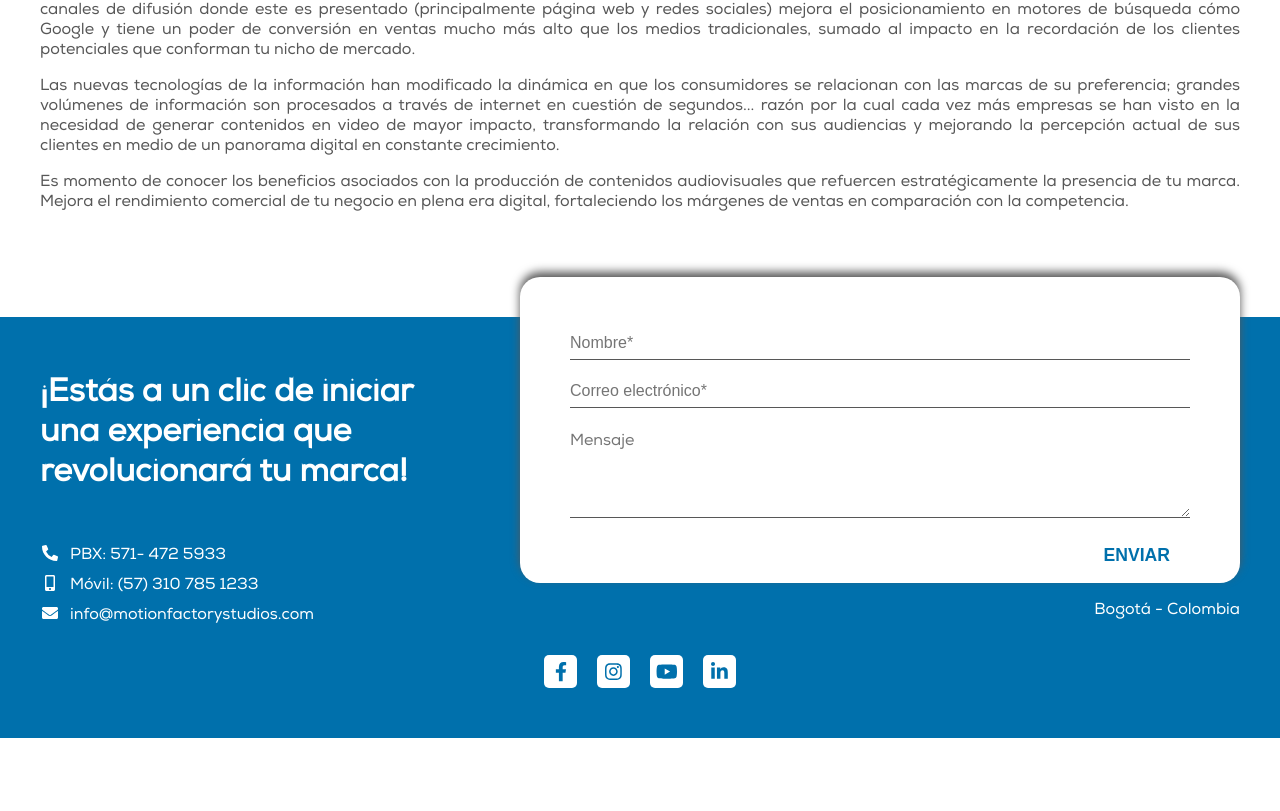
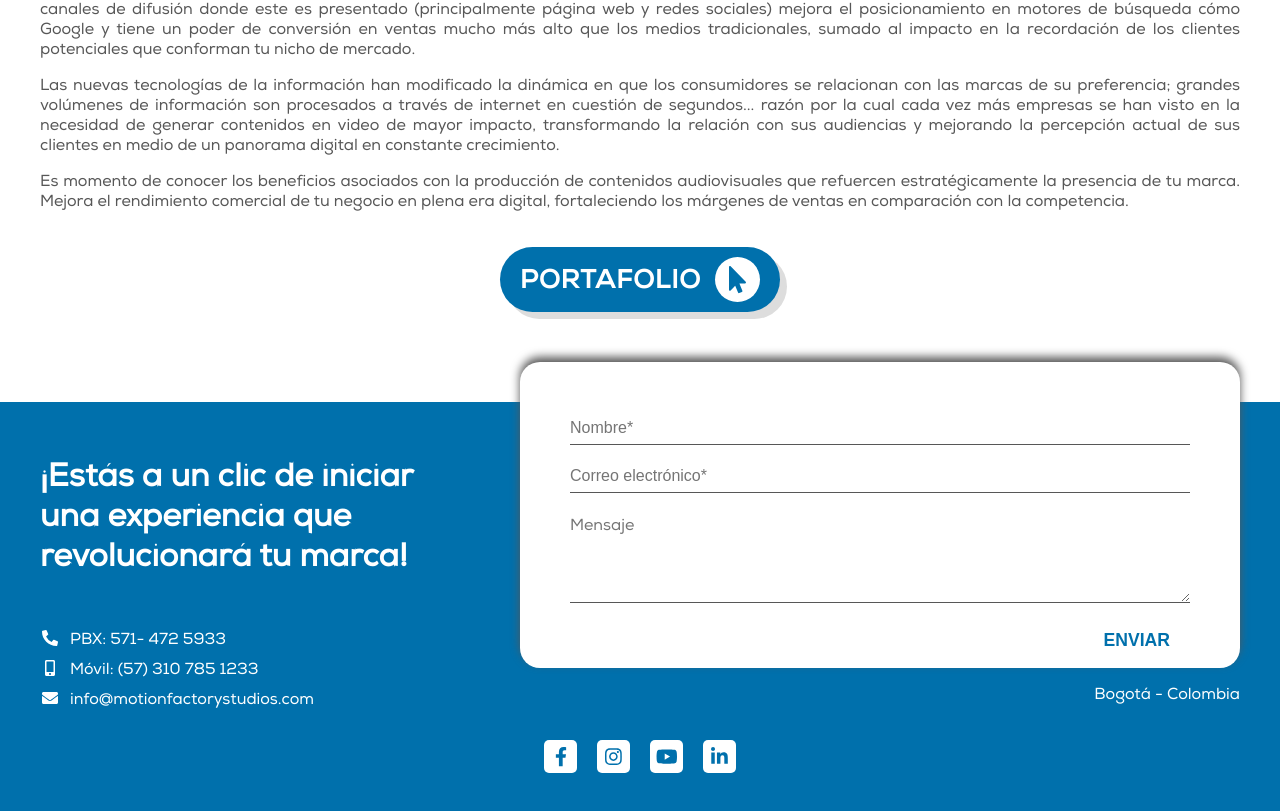
Before and after one commit to helbertoro/mfs, a React (Create React App) app: page /servicios/produccion-de-video in a window 1280 px wide. Shown: the part 764-1575 px from the top of the page. Before the commit the page ends 1502 px from the top, so only its background shows below. Built offline with nearby package versions, Linux system fonts and the light colour scheme.

Commit message:
Component portafolio button

```diff
--- /dev/null
+++ b/src/components/BtnPortafolio/BtnPortafolio.jsx
@@ -0,0 +1,30 @@
+import React from 'react';
+import PropTypes from 'prop-types';
+import { FontAwesomeIcon } from '@fortawesome/react-fontawesome'
+import { faMousePointer } from '@fortawesome/free-solid-svg-icons'
+import './BtnPortafolio.sass';
+
+export const BtnPortafolio = (props) => {
+  return (
+    <a
+      className="BtnPortafolio"
+      style={{backgroundColor: props.color}}
+      href="?"
+      target="_blank"
+    >
+      PORTAFOLIO
+      <div className="BtnPortafolio-icon">
+        <FontAwesomeIcon style={{color: props.color}} icon={faMousePointer}/>
+      </div>
+    </a>
+  );
+};
+
+BtnPortafolio.propTypes = {
+  color: PropTypes.string,
+  url: PropTypes.string,
+};
+
+BtnPortafolio.defaultProps = {
+  color: '#0070ac'
+};
--- /dev/null
+++ b/src/components/BtnPortafolio/BtnPortafolio.sass
@@ -0,0 +1,28 @@
+@import "../../variables.sass"
+
+.BtnPortafolio
+  display: flex
+  justify-content: space-between
+  align-items: center
+  width: 240px
+  margin: 20px auto 0 auto
+  padding: 10px 20px
+  border-radius: 35px
+  font-size: 1.7rem
+  text-decoration: none
+  box-shadow: 7px 7px 0px #DDD
+  font-family: 'nexaxbold'
+  color: $color-secondary-contrast
+  &:hover
+    background-color: $color-primary !important
+    .BtnPortafolio-icon svg
+      color: $color-primary !important
+  &-icon
+    display: flex
+    justify-content: center
+    align-items: center
+    width: 45px
+    height: 45px
+    border-radius: 50%
+    background-color: $color-secondary-contrast
+    font-size: 1.7rem
--- a/src/containers/Produccion.jsx
+++ b/src/containers/Produccion.jsx
@@ -2,6 +2,7 @@ import React from 'react';
 import PropTypes from 'prop-types';
 import { Layout } from '../components/Layout.jsx';
 import { Banner } from '../components/Banner/Banner.jsx';
+import { BtnPortafolio } from '../components/BtnPortafolio/BtnPortafolio.jsx';
 
 export const Produccion = (props) => {
   return (
@@ -24,6 +25,9 @@ export const Produccion = (props) => {
           <p>Las nuevas tecnologías de la información han modificado la dinámica en que los consumidores se relacionan con las marcas de su preferencia; grandes volúmenes de información son procesados a través de internet en cuestión de segundos... razón por la cual cada vez más empresas se han visto en la necesidad de generar contenidos en video de mayor impacto, transformando la relación con sus audiencias y mejorando la percepción actual de sus clientes en medio de un panorama digital en constante crecimiento.</p>
           <p>Es momento de conocer los beneficios asociados con la producción de contenidos audiovisuales que refuercen estratégicamente la presencia de tu marca. Mejora el rendimiento comercial de tu negocio en plena era digital, fortaleciendo los márgenes de ventas en comparación con la competencia.</p>
         </div>
+        <div className="content-row">
+          <BtnPortafolio url="www.google.com"/>
+        </div>
       </div>
     </Layout>
   );
```
